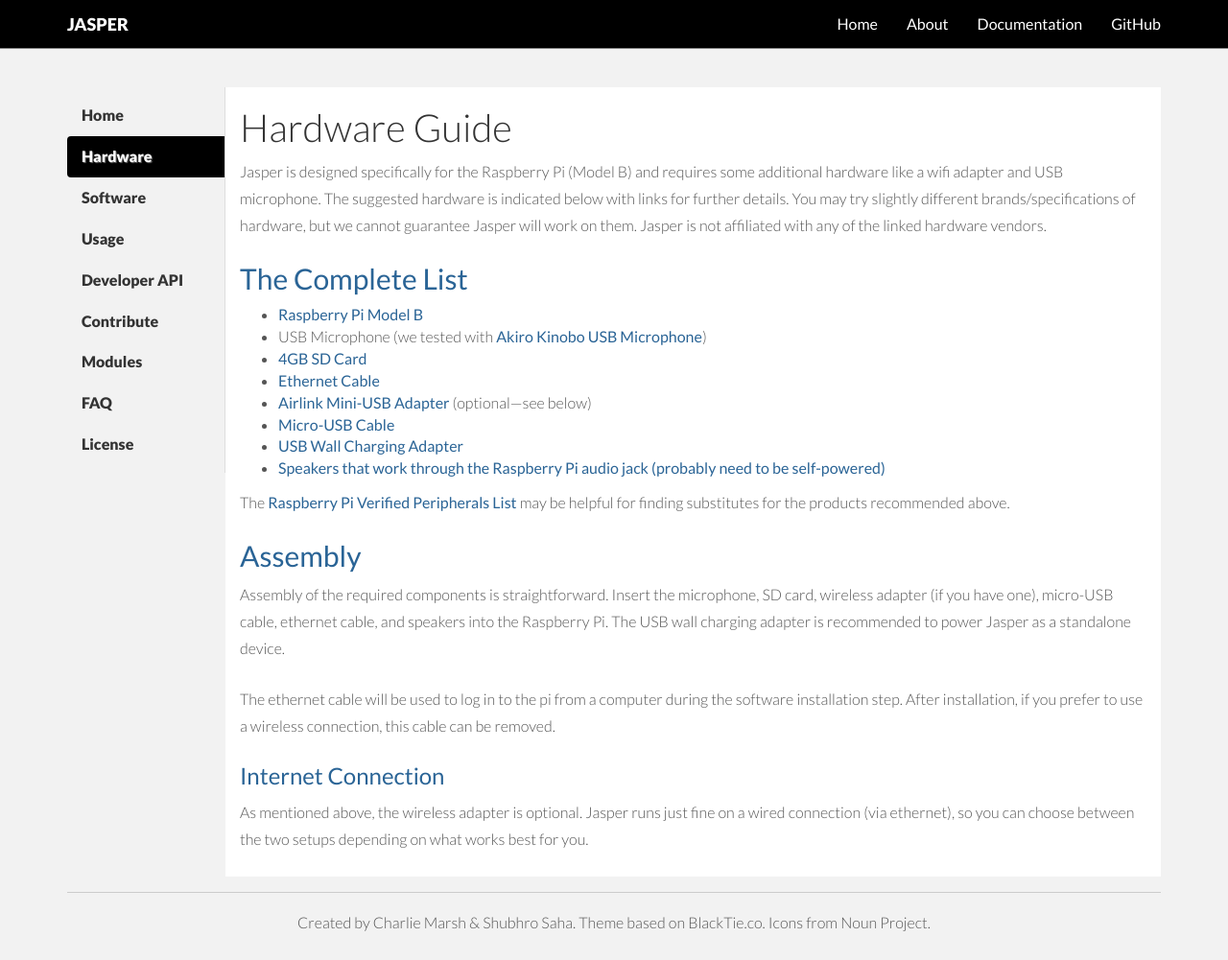
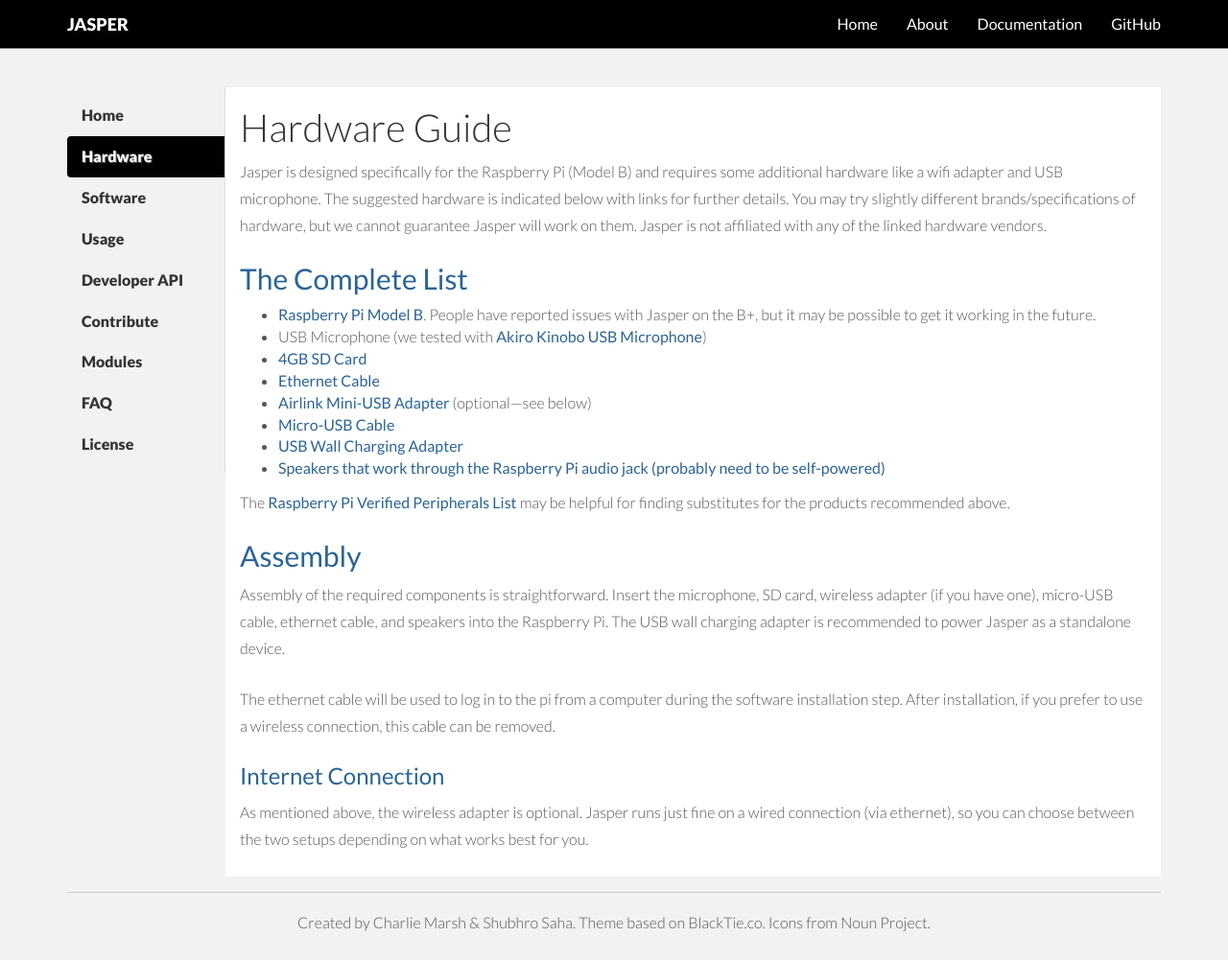
Before and after one commit to jasperproject/jasperproject.github.io, a Jekyll site: the page built from documentation/hardware/index.md, in a window 1280 px wide and 1001 px high. Shown: the whole window at 96% size. Built offline with Jekyll 4.4.1, drawn with Linux system fonts in a browser that asks for light colours; nearby versions of some CDN libraries.

Commit message:
added B+ to hardware guide

```diff
--- a/documentation/hardware/index.md
+++ b/documentation/hardware/index.md
@@ -11,7 +11,7 @@
 
 <h2 class="linked" id='complete-list'><a href="#complete-list" title="Permalink to this headline">The Complete List</a></h2>
 
-- [Raspberry Pi Model B](https://www.google.com/shopping/product/16525736034140563056)
+- [Raspberry Pi Model B](https://www.google.com/shopping/product/16525736034140563056). People have reported issues with Jasper on the B+, but it may be possible to get it working in the future.
 - USB Microphone (we tested with [Akiro Kinobo USB Microphone](http://www.amazon.com/USB-2-0-Microphone-Recognition-Software/%20dp/B008CNZOJY/ref=sr_1_1?s=electronics))
 - [4GB SD Card](https://www.google.com/shopping/product/4813288882623522717)
 - [Ethernet Cable](https://www.google.com/search?hl=en&amp;tbm=shop&amp;q=ethernet+cable)
```
